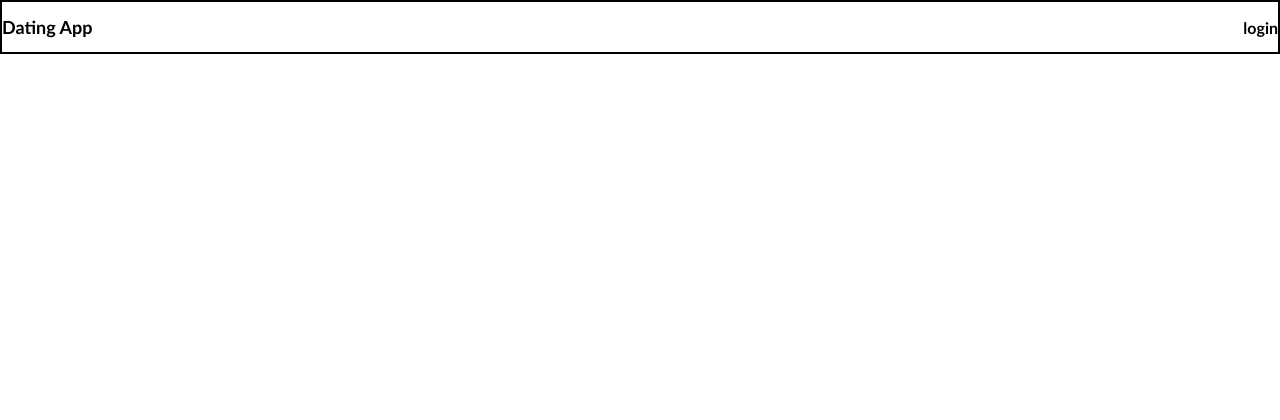
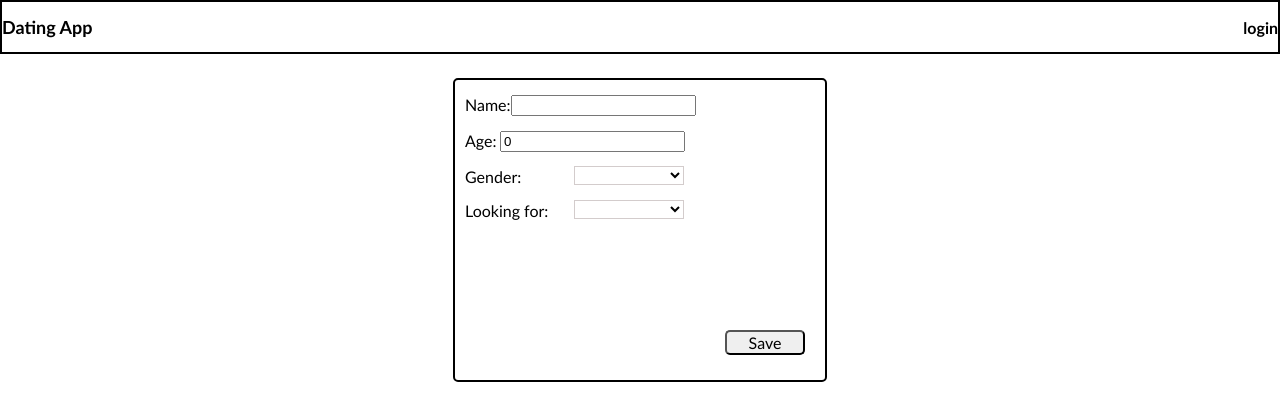
Before and after one commit to Hadarder/dating-app, a React (Create React App) app: page /profile in a window 1280 px wide. Shown: the top 420 px of the page. Built offline with nearby package versions, Linux system fonts and the light colour scheme.

Commit message:
profile page

```diff
--- a/src/components/LoginPage/Login.js
+++ b/src/components/LoginPage/Login.js
@@ -7,7 +7,7 @@ import { useHistory } from "react-router-dom";
 import { getLoggedUserData } from "../../data/dataManager";
 
 export function Login() {
-  const loginUser = useAction(userActions.loginUser);
+  const loginUser = useAction(userActions.saveUser);
   const history = useHistory();
 
   async function onSubmit(username, password) {
@@ -21,7 +21,7 @@ export function Login() {
   }
 
   return (
-    <div className="form">
+    <div className="loginform">
       <h2>Login</h2>
       <Form buttonTitle="Login" onSubmit={onSubmit}></Form>
     </div>
--- a/src/components/LoginPage/NewUser.js
+++ b/src/components/LoginPage/NewUser.js
@@ -7,7 +7,7 @@ import { userActions } from "../../redux/user";
 import { addUser } from "../../data/dataManager";
 
 export function NewUser() {
-  const registerUser = useAction(userActions.loginUser);
+  const registerUser = useAction(userActions.saveUser);
   const history = useHistory();
 
   async function onSubmit(username, password) {
@@ -21,7 +21,7 @@ export function NewUser() {
   }
 
   return (
-    <div className="form">
+    <div className="loginform">
       <h2>New User</h2>
       <Form buttonTitle="Register" onSubmit={onSubmit} />
     </div>
--- a/src/components/LoginPage/form.css
+++ b/src/components/LoginPage/form.css
@@ -1,4 +1,4 @@
-.form{
+.loginform{
     display: flex;
     flex-direction: column;
     width: 300px;
--- a/src/components/LoginPage/loginPage.css
+++ b/src/components/LoginPage/loginPage.css
@@ -3,8 +3,3 @@
   display: flex;
   justify-content: center;
 }
-
-.error{
-  color: red;
-  margin-top: 50px;
-}
--- a/src/components/MainView.js
+++ b/src/components/MainView.js
@@ -2,6 +2,7 @@ import React from "react";
 import { Route, Switch } from "react-router-dom";
 import { HomePage } from "./HomPage/Homepage";
 import { LoginPage } from "./LoginPage/LoginPage";
+import {ProfilePage} from './ProfilePage/ProfilePage';
 
 export function MainView() {
   return (
@@ -12,6 +13,9 @@ export function MainView() {
       <Route path="/login">
         <LoginPage />
       </Route>
+      <Route path="/profile">
+        <ProfilePage />
+      </Route>
     </Switch>
   );
 }
--- /dev/null
+++ b/src/components/ProfilePage/ProfilePage.js
@@ -0,0 +1,79 @@
+import React, { useState } from "react";
+import { useSelector } from "react-redux";
+import { useAction } from "../../redux/useAction";
+import { userActions } from "../../redux/user";
+import { updateUserProfile } from "../../data/dataManager";
+import "./profilepage.css";
+
+export function ProfilePage() {
+
+  const user = useSelector(({ user }) => user);
+  const [name, setName] = useState(user.name);
+  const [age, setAge] = useState(user.age);
+  const [lookingFor, seLookingFor] = useState(user.lookingFor);
+  const [gender, setGender] = useState(user.gender);
+
+  const saveUser = useAction(userActions.saveUser);
+
+  async function onSubmit() {
+    const updatedUser = await updateUserProfile(
+      user.username,
+      user.password,
+      name,
+      age,
+      gender,
+      lookingFor
+    );
+    saveUser(updatedUser);
+  }
+
+  return (
+    <div className="profilepage">
+      <form
+        className="profileform"
+        onSubmit={e => {
+          e.preventDefault();
+          onSubmit();
+        }}
+      >
+        <div className="profileinput">
+          Name:
+          <input
+            type="text"
+            value={name}
+            onChange={e => setName(e.target.value)}
+          />
+        </div>
+        <div className="profileinput">
+          Age:
+          <input
+            type="number"
+            value={age}
+            onChange={e => setAge(e.target.value)}
+          />
+        </div>
+        <div className="profileinput">
+          Gender:
+          <select value={gender} onChange={e => setGender(e.target.value)}>
+            <option></option>
+            <option>Male</option>
+            <option>Female</option>
+          </select>
+        </div>
+        <div className="profileinput">
+          Looking for:
+          <select
+            value={lookingFor}
+            onChange={e => seLookingFor(e.target.value)}
+          >
+            <option></option>
+            <option>Men</option>
+            <option>Women</option>
+            <option>Men & Women</option>
+          </select>
+        </div>
+        <button className="savebutton">Save</button>
+      </form>
+    </div>
+  );
+}
--- /dev/null
+++ b/src/components/ProfilePage/profilepage.css
@@ -0,0 +1,45 @@
+.profilepage {
+  padding-top: 70px;
+  display: flex;
+  justify-content: center;
+}
+
+.profileform {
+  display: flex;
+  flex-direction: column;
+  width: 370px;
+  height: 300px;
+  border: 2px solid black;
+  font-family: Optima, sans-serif;
+  align-items: flex-start;
+  border-radius: 5px;
+}
+
+.savebutton {
+  margin-top: 110px;
+  margin-left: 270px;
+  width: 80px;
+  height: 25px;
+  border-radius: 5px;
+  font-family: Optima, sans-serif;
+  font-size: medium;
+  cursor: pointer;
+}
+
+.profileinput {
+  display: flex;
+  justify-content: space-between;
+  width: 220px;
+  margin-left: 10px;
+  margin-top: 15px;
+}
+
+select {
+  margin-right: 2px;
+  width: 108px;
+  height: 17px;
+  font-family: Optima, sans-serif;
+  background: transparent;
+  border: 0;
+  outline: 1px solid #d3cccc;
+}
--- a/src/data/dataManager.js
+++ b/src/data/dataManager.js
@@ -58,3 +58,18 @@ export async function getLoggedUserData(username, password) {
   response = user && isCorrectPassword(user, password) ? user : null;
   return response;
 }
+
+export async function updateUserProfile(
+  username,
+  password,
+  name,
+  age,
+  gender,
+  lookingFor
+) {
+  const users = await getUsersFromServer();
+  const newUser = createUser(username, password, name, age, gender, lookingFor);
+  users.push(newUser);
+  await setUsers({ users });
+  return newUser;
+}
--- a/src/redux/user.js
+++ b/src/redux/user.js
@@ -9,14 +9,8 @@ const { reducer, actions } = createSlice({
     gender : "",
     lookingFor : ""},
   reducers: {
-    loginUser: (_, { payload }) => payload,
-    updateProfile: (user, { payload: { name, age, gender, lookingFor } }) => ({
-      ...user,
-      name,
-      age,
-      gender,
-      lookingFor
-    })}
+    saveUser: (_, { payload }) => payload,
+    }
 });
 
 export const userReducer = reducer;
```
